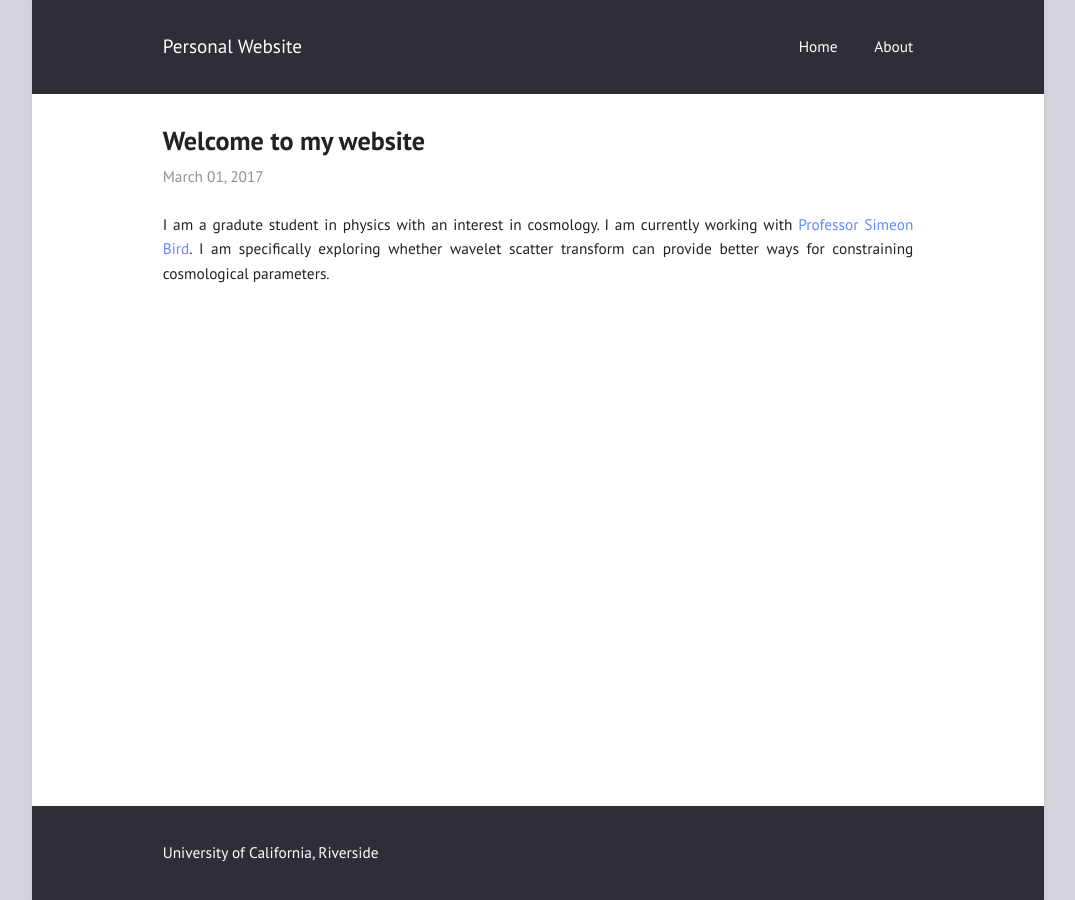
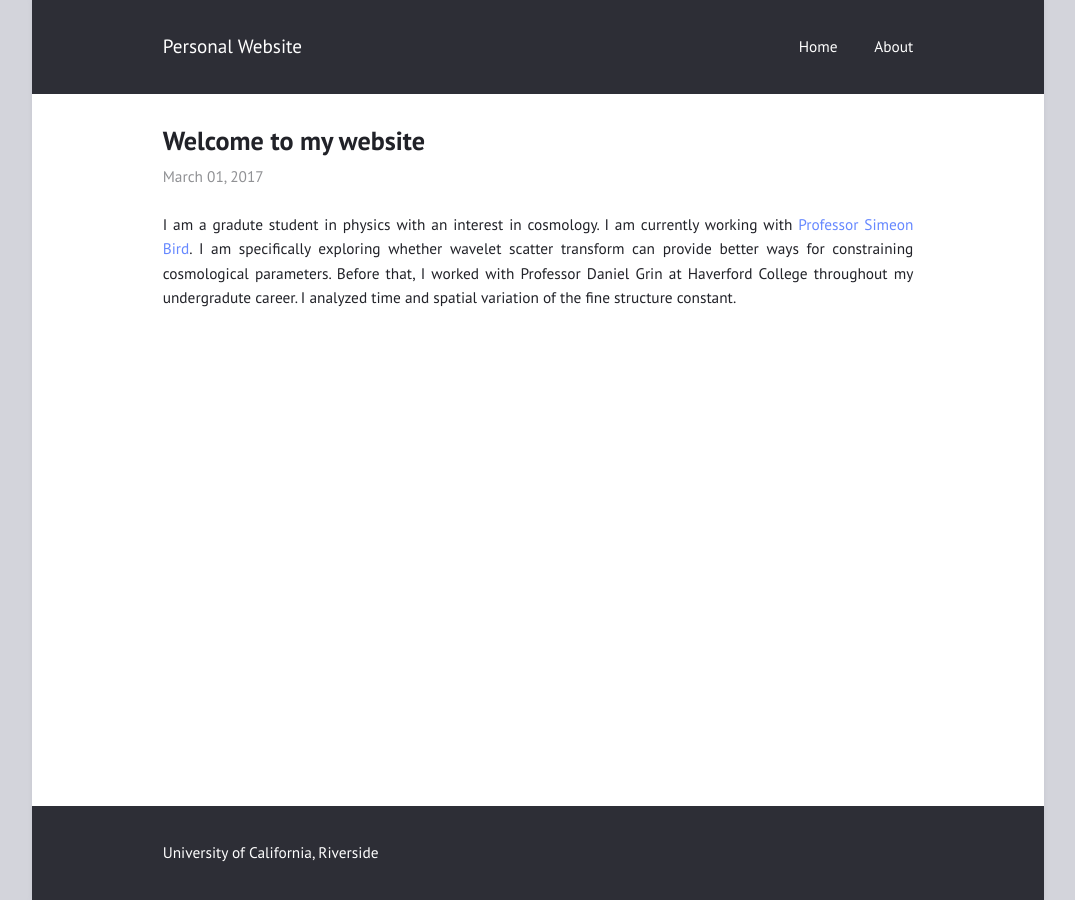
Before and after one commit to htohfa/htohfa.github.io, a Jekyll site: the page built from _posts/2017-03-01-welcome-to-jekyll.md, in a window 1280 px wide. Shown: the whole page, without its empty margins (102-1177 px from the left). Built offline with Jekyll 4.4.1, drawn with Linux system fonts in a browser that asks for light colours.

Commit message:
Update 2017-03-01-welcome-to-jekyll.md

```diff
--- a/_posts/2017-03-01-welcome-to-jekyll.md
+++ b/_posts/2017-03-01-welcome-to-jekyll.md
@@ -2,7 +2,7 @@
 title: "Welcome to my website"
 layout: post
 ---
-I am a gradute student in physics with an interest in cosmology. I am currently working with [Professor Simeon Bird][Simeon-Bird]. I am specifically exploring whether wavelet scatter transform can provide better ways for constraining cosmological parameters.
+I am a gradute student in physics with an interest in cosmology. I am currently working with [Professor Simeon Bird][Simeon-Bird]. I am specifically exploring whether wavelet scatter transform can provide better ways for constraining cosmological parameters. Before that, I worked with Professor Daniel Grin at Haverford College throughout my undergradute career. I analyzed time and spatial variation of the fine structure constant.
 
 
 
```
